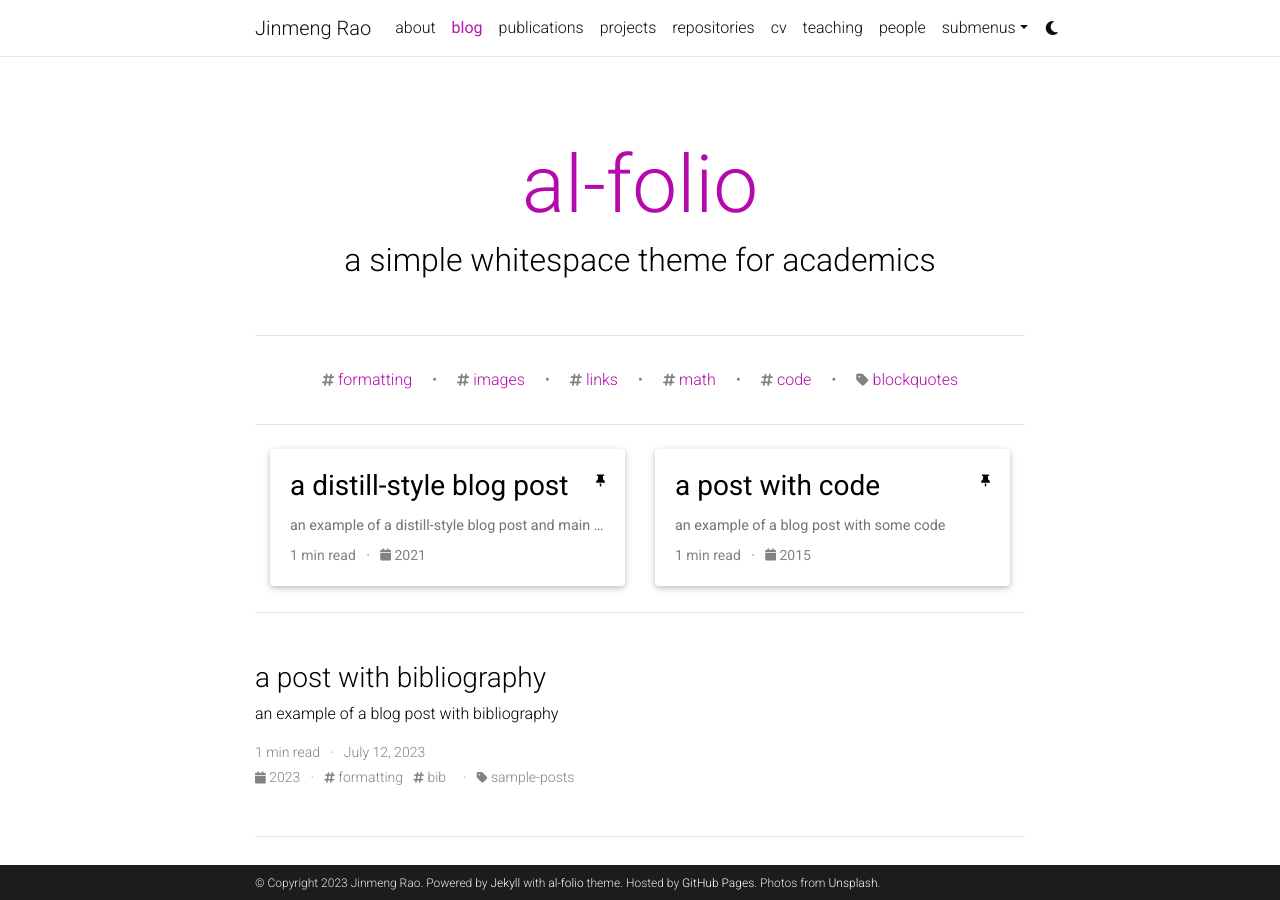
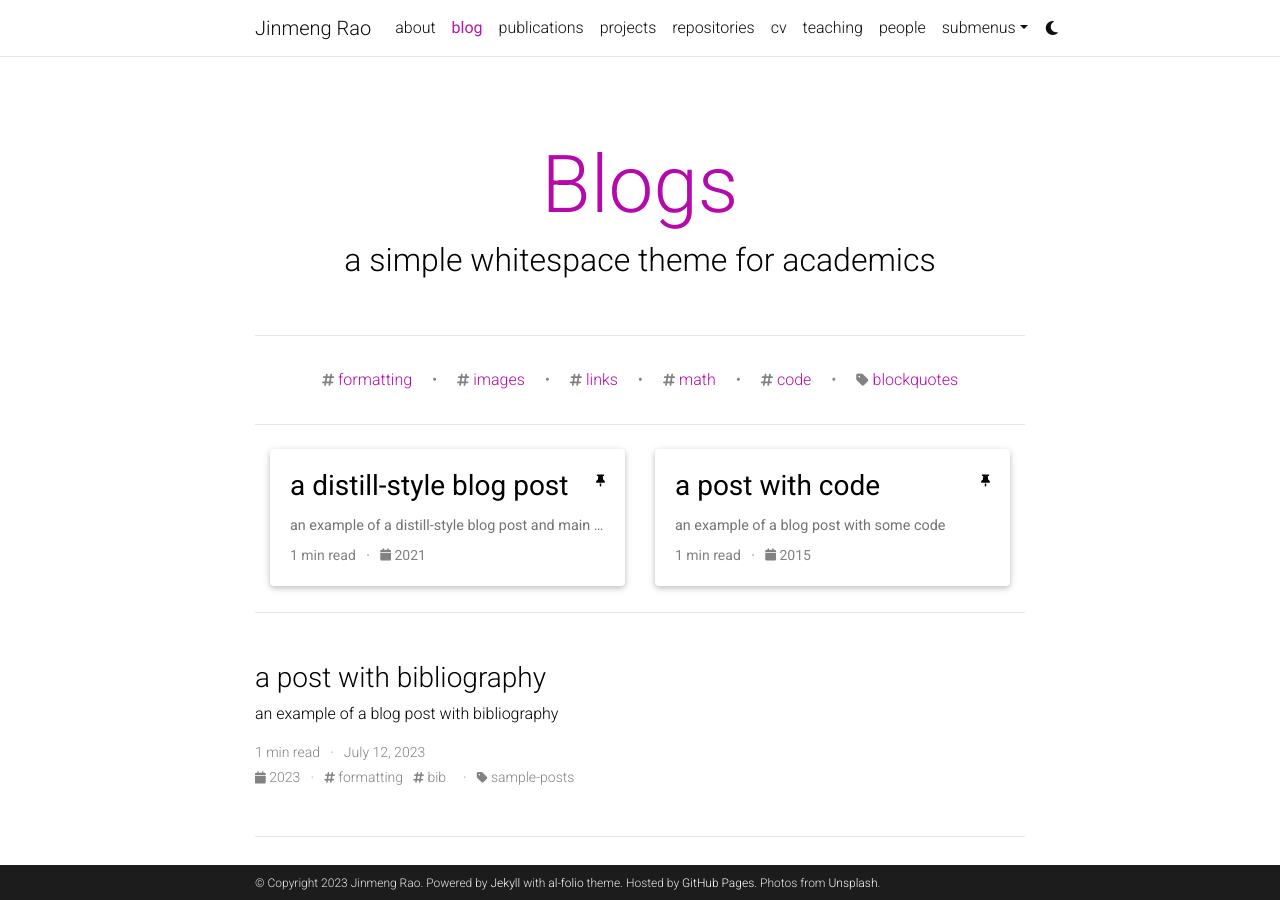
Before and after one commit to JinmengRao/jinmengrao.github.io, a Jekyll site: the page built from blog/index.html, in a window 1280 px wide and 900 px high. Built offline with Jekyll 4.4.1, drawn with Linux system fonts in a browser that asks for light colours; the list of posts is cut into pages by our own code; comment, search, counter and statistics services are not loaded; a style sheet for code colours, icons or effects is not loaded.

Commit message:
reference

```diff
--- a/_config.yml
+++ b/_config.yml
@@ -120,7 +120,7 @@
 # Blog
 # -----------------------------------------------------------------------------
 
-blog_name: al-folio # blog_name will be displayed in your blog page
+blog_name: Blogs # blog_name will be displayed in your blog page
 blog_nav_title: blog # your blog must have a title for it to be displayed in the nav bar
 blog_description: a simple whitespace theme for academics
 permalink: /blog/:year/:title/
```
